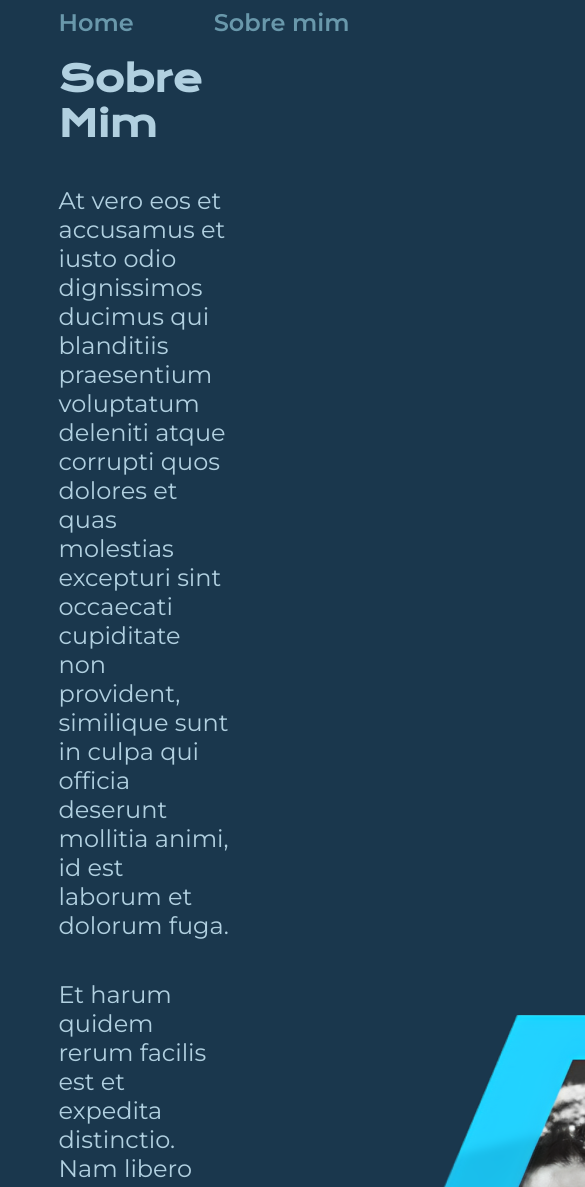
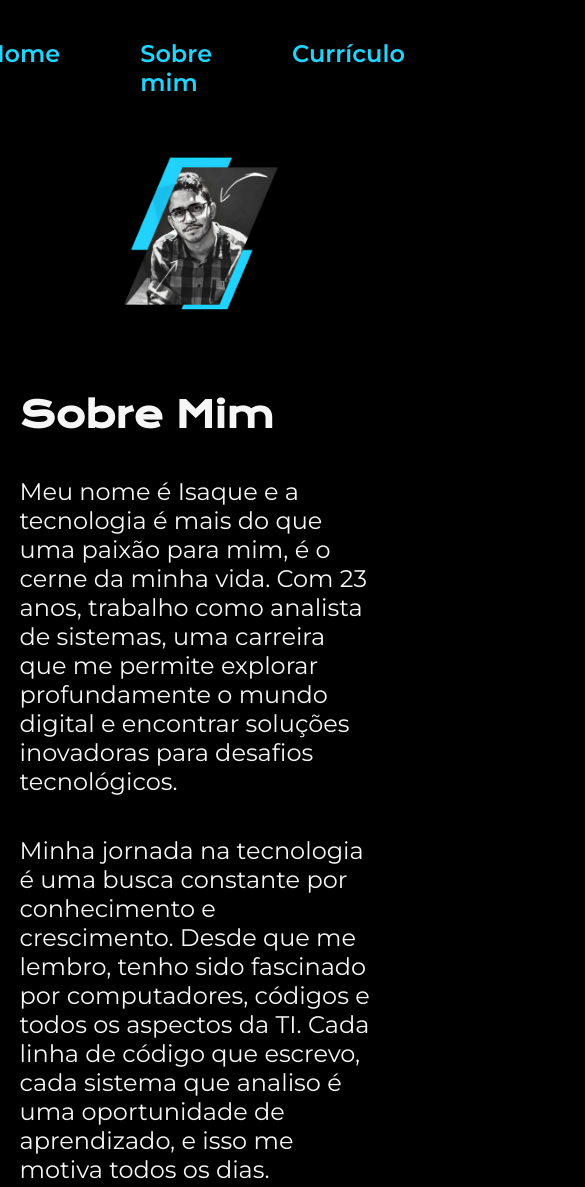
Before and after one commit to isaquesil/miniportifolio, a plain HTML site: page about.html in a window 390 px wide. Shown: the top 1187 px of the page, 585 px wide, since content can reach past the window. Drawn offline with nearby package versions, Linux system fonts and the light colour scheme.

Commit message:
atualização

```diff
--- a/about.html
+++ b/about.html
@@ -12,6 +12,7 @@
       <nav class="cabecalho__menu">
         <a class="cabecalho__menu__link" href="index.html">Home</a>
         <a class="cabecalho__menu__link" href="about.html">Sobre mim</a>
+        <a class="cabecalho__menu__link" href="curriculo.html">Currículo</a>
       </nav>
     </header>
 
@@ -19,26 +20,34 @@
       <section class="apresentacao__conteudo">
         <h1 class="apresentacao__conteudo__titulo">Sobre Mim</h1>
         <p class="apresentacao__conteudo__texto">
-          At vero eos et accusamus et iusto odio dignissimos ducimus qui
-          blanditiis praesentium voluptatum deleniti atque corrupti quos dolores
-          et quas molestias excepturi sint occaecati cupiditate non provident,
-          similique sunt in culpa qui officia deserunt mollitia animi, id est
-          laborum et dolorum fuga.
+          Meu nome é Isaque e a tecnologia é mais do que uma paixão para mim, é
+          o cerne da minha vida. Com 23 anos, trabalho como analista de
+          sistemas, uma carreira que me permite explorar profundamente o mundo
+          digital e encontrar soluções inovadoras para desafios tecnológicos.
         </p>
         <p class="apresentacao__conteudo__texto">
-          Et harum quidem rerum facilis est et expedita distinctio. Nam libero
-          tempore, cum soluta nobis est eligendi optio cumque nihil impedit quo
-          minus id quod maxime placeat facere possimus, omnis voluptas assumenda
-          est, omnis dolor repellendus. Temporibus autem quibusdam et aut
-          officiis debitis aut rerum necessitatibus saepe eveniet ut et
-          voluptates repudiandae sint et molestiae non recusandae. Itaque earum
-          rerum hic tenetur a sapiente delectus, ut aut reiciendis voluptatibus
-          maiores alias consequatur aut perferendis doloribus asperiores ipsum
-          delis forum birol parela maxime infena. Excepteur sint occaecat
-          cupidatat non.
+          Minha jornada na tecnologia é uma busca constante por conhecimento e
+          crescimento. Desde que me lembro, tenho sido fascinado por
+          computadores, códigos e todos os aspectos da TI. Cada linha de código
+          que escrevo, cada sistema que analiso é uma oportunidade de
+          aprendizado, e isso me motiva todos os dias.
+        </p>
+        <p class="apresentacao__conteudo__texto">
+          Além disso, sou muito grato por ter minha família ao meu lado. Morar
+          com meus pais, Raquel Martins e João Batista, é uma bênção, pois eles
+          me proporcionam apoio inestimável e um ambiente acolhedor para
+          continuar minha jornada profissional.
+        </p>
+        <p class="apresentacao__conteudo__texto">
+          Com tantos anos pela frente, Estou determinado a continuar aprendendo,
+          inovando e fazendo a diferença.
         </p>
       </section>
-      <img src="./assets/isaaa.png" alt="Foto da Joana Santos programando" />
+      <img
+        class="apresentcao_imagem"
+        src="./assets/isaaa.png"
+        alt="Foto da Joana Santos programando"
+      />
     </main>
 
     <footer class="rodape">
--- a/styles/style.css
+++ b/styles/style.css
@@ -6,25 +6,25 @@
 }
 
 :root {
-  /* --cor-primaria: #0f0e0e;
+ /*  --cor-primaria: #0f0e0e;
   --cor-secundaria: #dcd7c9;
   --cor-terciaria: #a27b5c;
   --cor-hover: #541212; */
 
-  --cor-primaria: #1a374d;
+  /* --cor-primaria: #1a374d;
   --cor-secundaria: #b1d0e0;
   --cor-terciaria: #6998ab;
-  --cor-hover: #406882;
+  --cor-hover: #406882; */
 
   /* --cor-primaria: #2c3639;
   --cor-secundaria: #dcd7c9;
   --cor-terciaria: #a27b5c;
   --cor-hover: #3f4e4f; */
 
-  /* --cor-primaria: #000000;
+  --cor-primaria: #000000;
   --cor-secundaria: #f6f6f6;
   --cor-terciaria: #22d4fd;
-  --cor-hover: #272727; */
+  --cor-hover: #272727;
 
   --fonte-primaria: "Krona One", sans-serif;
   --fonte-secundaria: "Montserrat", sans-serif;
@@ -44,7 +44,7 @@ body {
 }
 .cabecalho__menu__link {
   font-family: var(--fonte-secundaria);
-  font-size: 24px;
+  font-size: 1.5rem;
   font-weight: 600;
   color: var(--cor-terciaria);
   text-decoration: none;
@@ -54,23 +54,24 @@ body {
   display: flex;
   align-items: center;
   justify-content: space-between;
+  gap: 82px;
 }
 .apresentacao__conteudo {
-  width: 615px;
+  width: 50%;
   display: flex;
   flex-direction: column;
   gap: 40px;
 }
 
 .apresentacao__conteudo__titulo {
-  font-size: 36px;
+  font-size: 2.25rem;
   font-family: var(--fonte-primaria);
 }
 .titulo-destaque {
   color: var(--cor-terciaria);
 }
 .apresentacao__conteudo__texto {
-  font-size: 24px;
+  font-size: 1.5rem;
   font-family: var(--fonte-secundaria);
 }
 
@@ -84,18 +85,18 @@ body {
 .apresentacao__links__subtitulo {
   font-family: var(--fonte-primaria);
   font-weight: 400;
-  font-size: 24px;
+  font-size: 1.5rem;
 }
-.apresentacao__links__link {
+.apresentacao__links__navegacao {
   /* background-color: #22D4FD; */
   display: flex;
   justify-content: center;
   gap: 16px;
   border: 2px solid var(--cor-terciaria);
-  width: 378px;
+  width: 50%;
   text-align: center;
   border-radius: 8px;
-  font-size: 24px;
+  font-size: 1.5rem;
   font-weight: 600;
   padding: 21.5px 0;
   text-decoration: none;
@@ -105,12 +106,30 @@ body {
 .apresentacao__links__link:hover {
   background-color: var(--cor-hover);
 }
+.apresentcao_imagem {
+  width: 50%;
+}
 .rodape {
   color: var(--cor-primaria);
   background-color: var(--cor-terciaria);
   padding: 24px;
   text-align: center;
   font-family: var(--fonte-secundaria);
-  font-size: 24px;
+  font-size: 1.5rem;
   font-weight: 400;
 }
+
+@media (max-width: 1200px) {
+  .cabecalho {
+    padding: 10%;
+  }
+  .cabecalho__menu {
+    justify-content: center;
+  }
+  .apresentacao {
+    flex-direction: column-reverse;
+    padding: 5%;
+  }
+  .apresentacao__conteudo{
+    width: auto;
+}
```
Also changed, not shown: curriculo.html (added, +49 -0 lines), index.html (+5 -4 lines).
